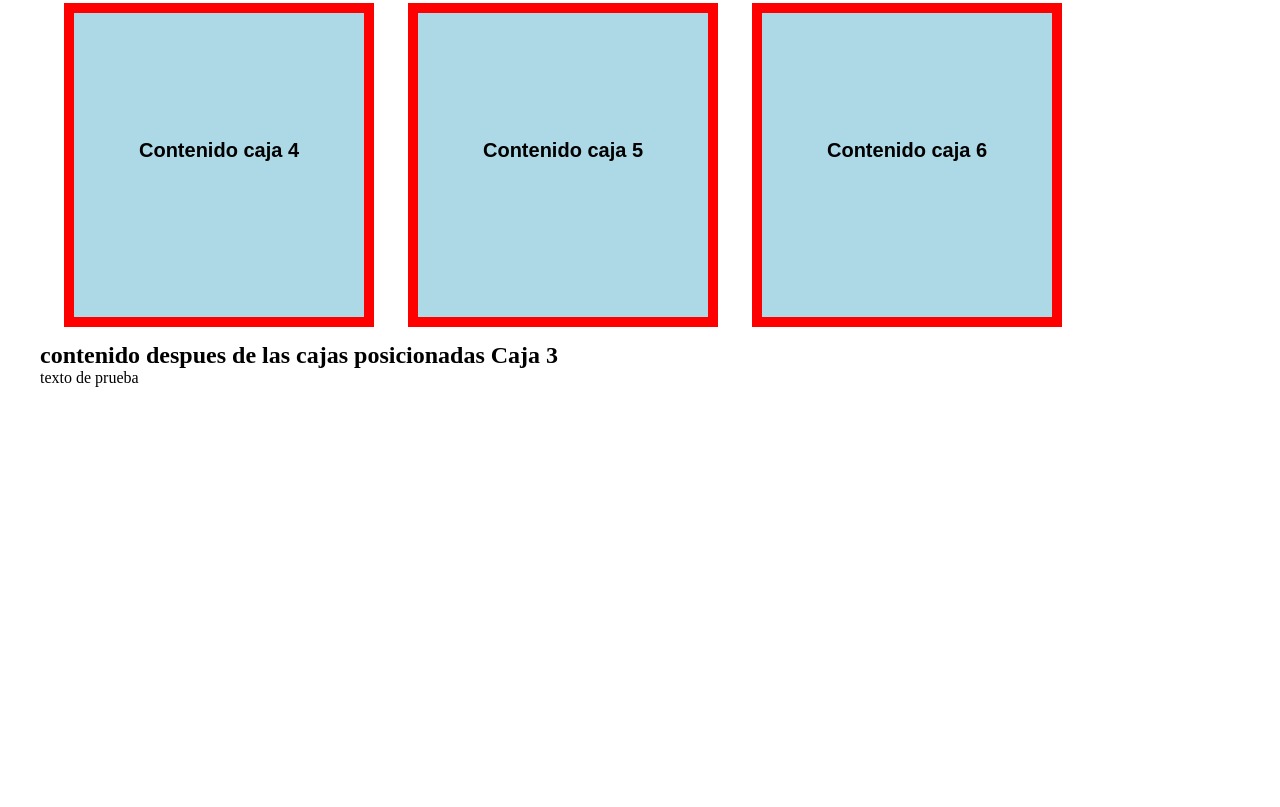
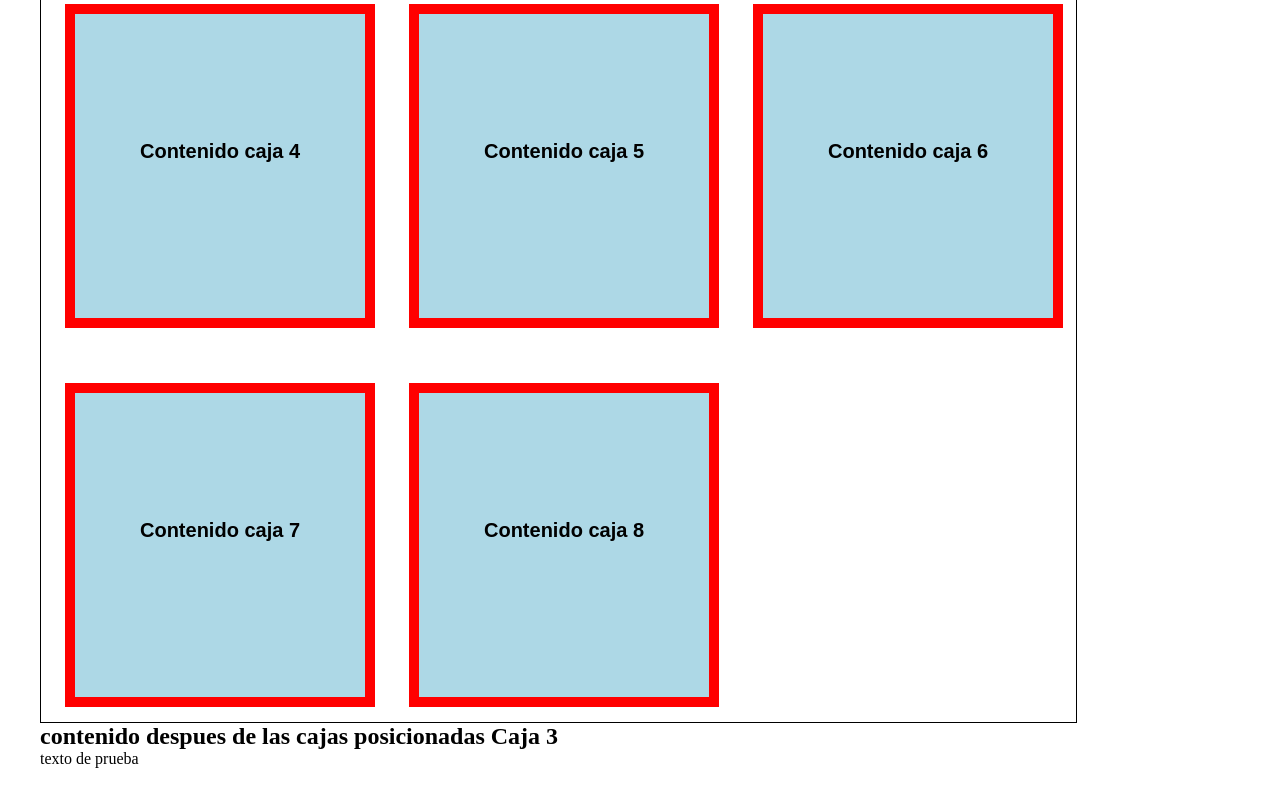
Before and after one commit to javieraizq88/Master-en-CSS__udemy, a plain HTML site: page CSS/04-cajas/index.html in a window 1280 px wide. Shown: the part 493-1300 px from the top of the page. Before the commit the page ends 920 px from the top, so only its background shows below. Drawn offline with Linux system fonts and the light colour scheme.

Commit message:
unidad cajas float lista

```diff
--- a/CSS/04-cajas/index.html
+++ b/CSS/04-cajas/index.html
@@ -10,7 +10,7 @@
 
 <body>
     <h1>Cajas en CSS</h1>
-
+    <section id="cajas">
         <div class="caja">
             <p>Contenido caja 1</p>
         </div>
@@ -34,10 +34,17 @@
         <div class="caja">
             <p>Contenido caja 6</p>
         </div>
-
+        <div class="caja">
+            <p>Contenido caja 7</p>
+        </div>
+        <div class="caja">
+            <p>Contenido caja 8</p>
+        </div>
         <!-- limpa los elementos float -->
         <div class="clearfix"></div>
+    </section>
 
+<!-- elementos sin float -->
     <h2>contenido despues de las cajas posicionadas Caja 3</h2>
     <p>texto de prueba</p>
 
--- a/CSS/04-cajas/style.css
+++ b/CSS/04-cajas/style.css
@@ -4,7 +4,13 @@
 }
 
 body{
-    padding: 40px;
+    padding: 40px; /* p/ra separar los elementos */
+}
+
+#cajas {
+    /* pone 3 cajas en 1 linea */
+    max-width: 1035px;
+    border: 1px solid black;
 }
 
 .caja{
```
Lines whose indentation alone changed are shown as unchanged.
